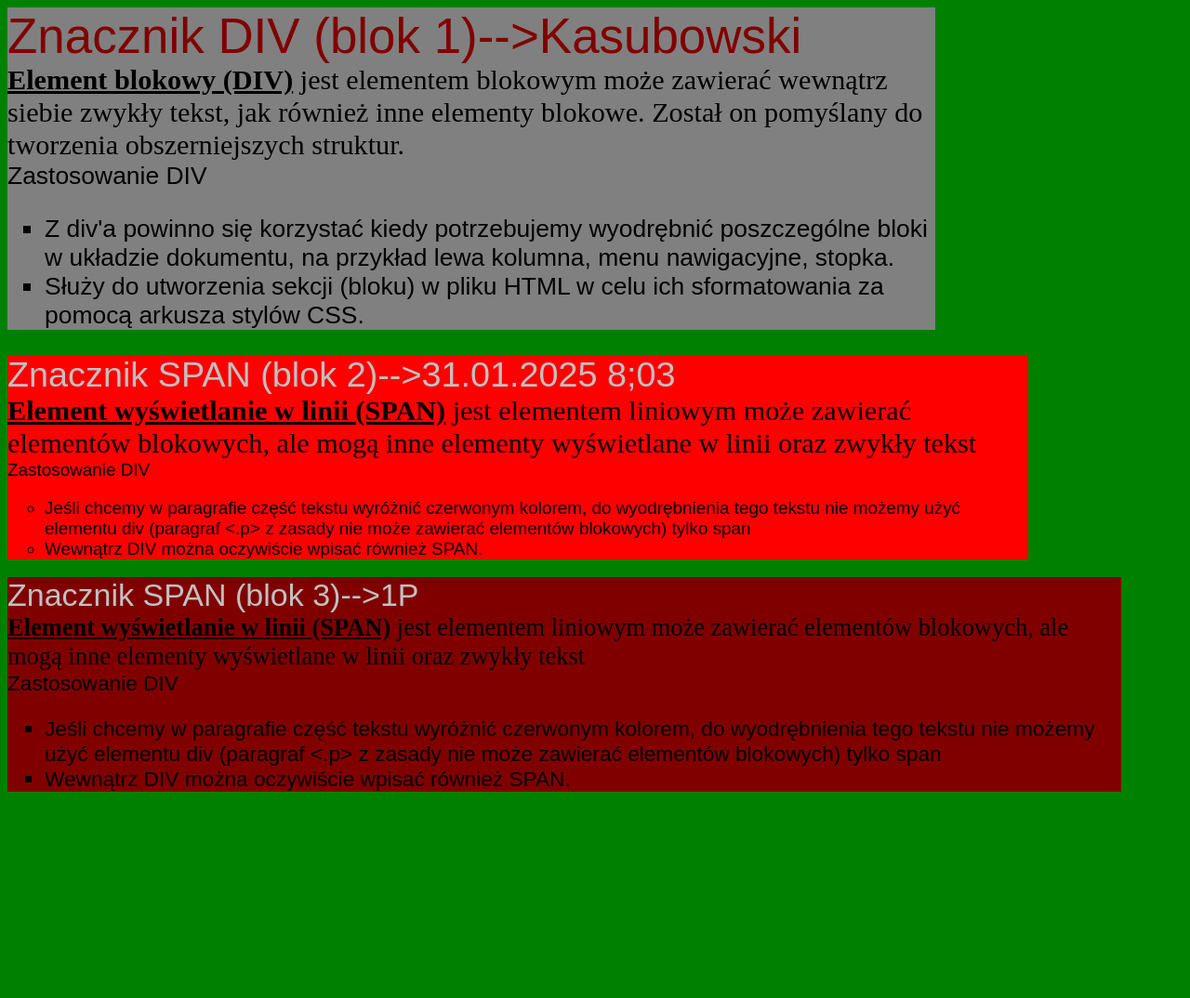
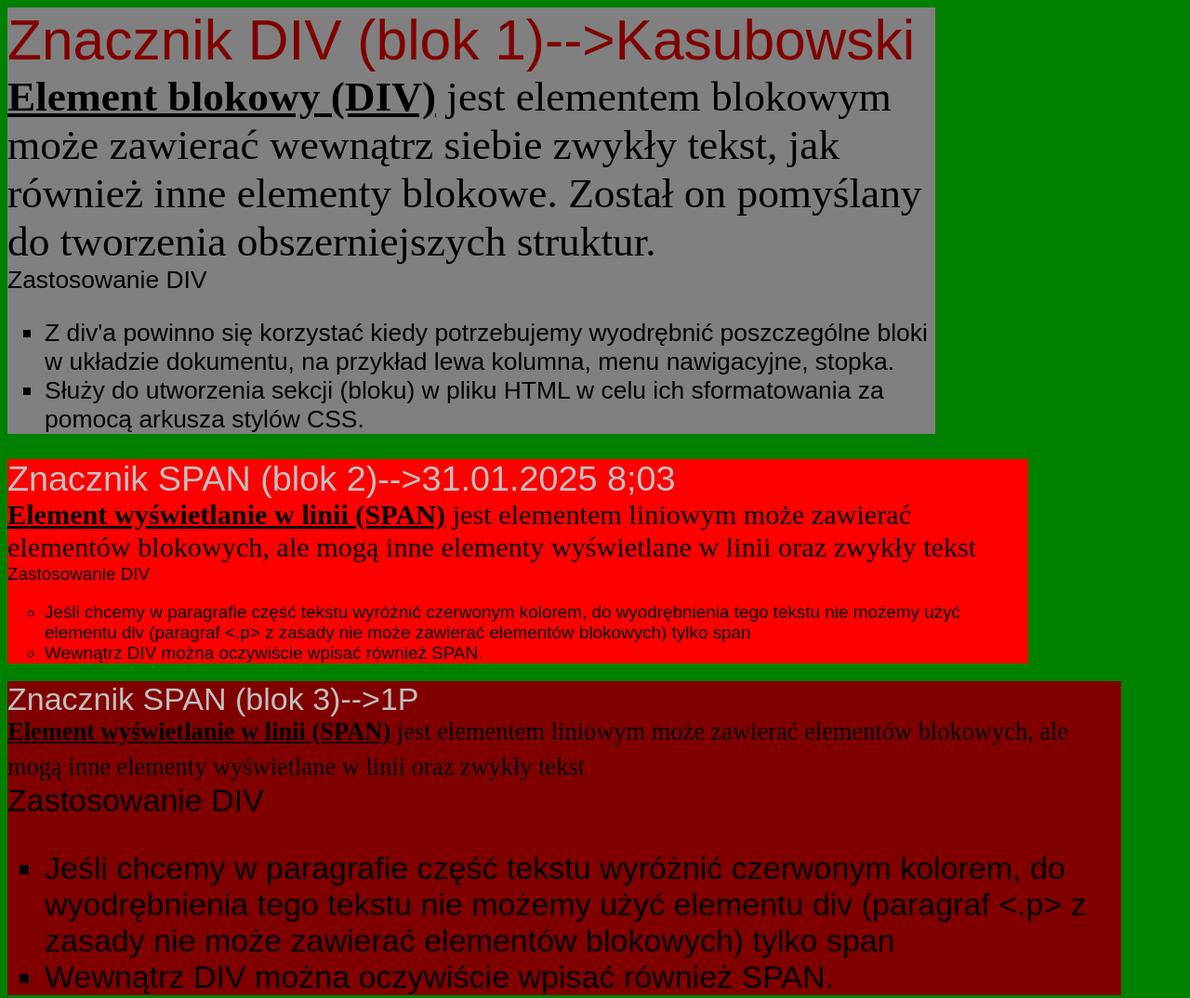
Before and after one commit to grzkas/grzkas.github.io, a plain HTML site: page zadanie18_GRZE.html in a window 1280 px wide. Shown: the whole page at 93% size. Before the commit the page ends 875 px from the top, so only its background shows below. Drawn offline with Linux system fonts and the light colour scheme.

Commit message:
Update zadanie18_GRZE.html

```diff
--- a/zadanie18_GRZE.html
+++ b/zadanie18_GRZE.html
@@ -4,11 +4,11 @@
 <body bgcolor="green">
 
 <div style="background-color: gray; width: 998px">
- <span style="color: maroon;font-size: 1.4cm;font-family: Arial;">
+ <span style="color: maroon;font-size: 1.6cm;font-family: Arial;">
  Znacznik DIV (blok 1)-->Kasubowski
  </span>
  <br />
- <span style="font-size: 8mm;font-family: Times New Roman;">
+ <span style="font-size: 12mm;font-family: Times New Roman;">
  <b><u> Element blokowy (DIV)</u> </b> jest elementem blokowym może zawierać
 wewnątrz siebie zwykły tekst, jak również inne elementy blokowe. Został on
 pomyślany do tworzenia obszerniejszych struktur.
@@ -58,7 +58,7 @@ nie może zawierać elementów blokowych) tylko span
  <b><u> Element wyświetlanie w linii (SPAN)</u> </b> jest elementem liniowym może zawierać
 elementów blokowych, ale mogą inne elementy wyświetlane w linii oraz zwykły tekst
  </span>
- <span style="font-family: Arial, Helvetica, sans-serif; font-size: 6mm;"> <br />
+ <span style="font-family: Arial, Helvetica, sans-serif; font-size: 9mm;"> <br />
  Zastosowanie DIV
  <ul type="square">
  <li>
```
